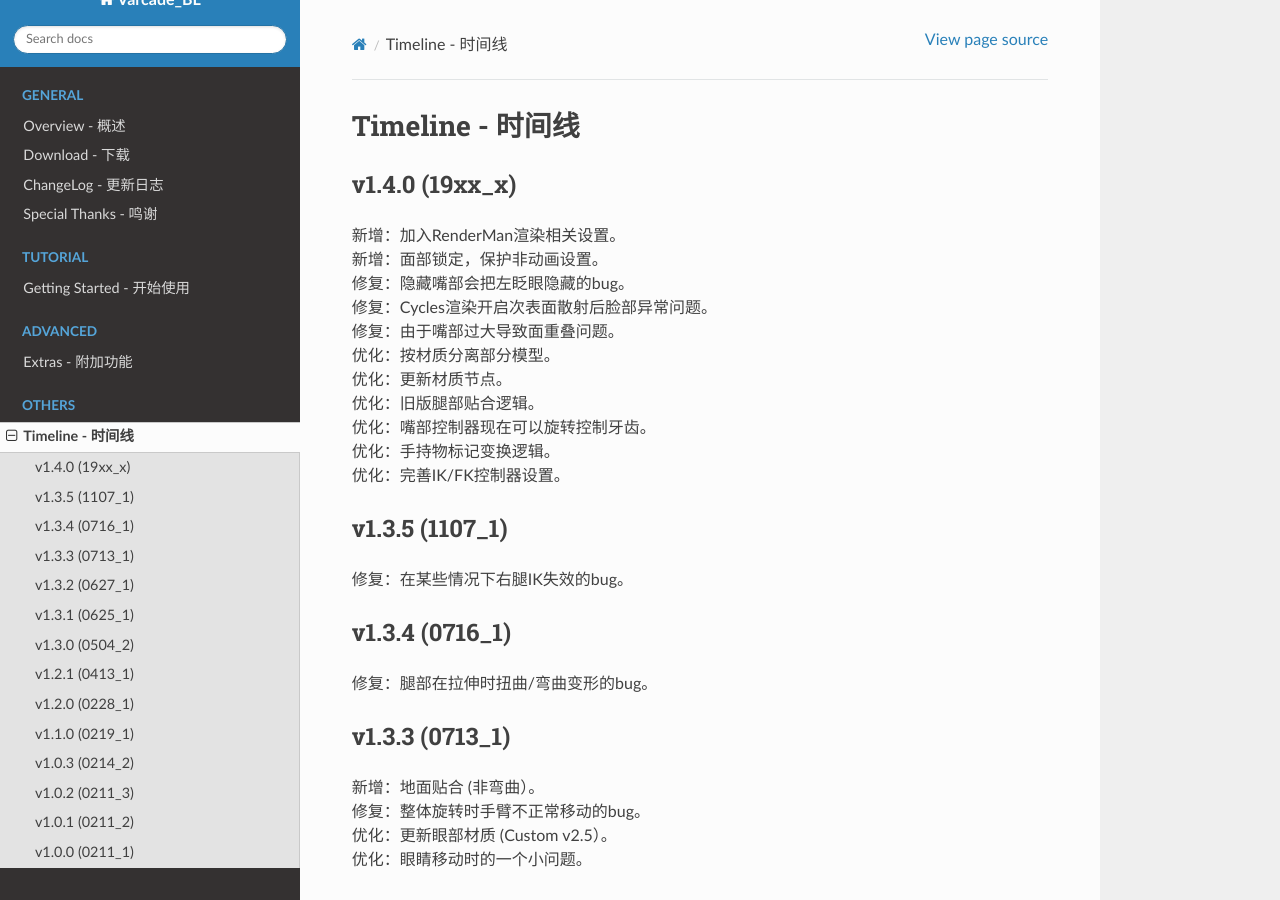
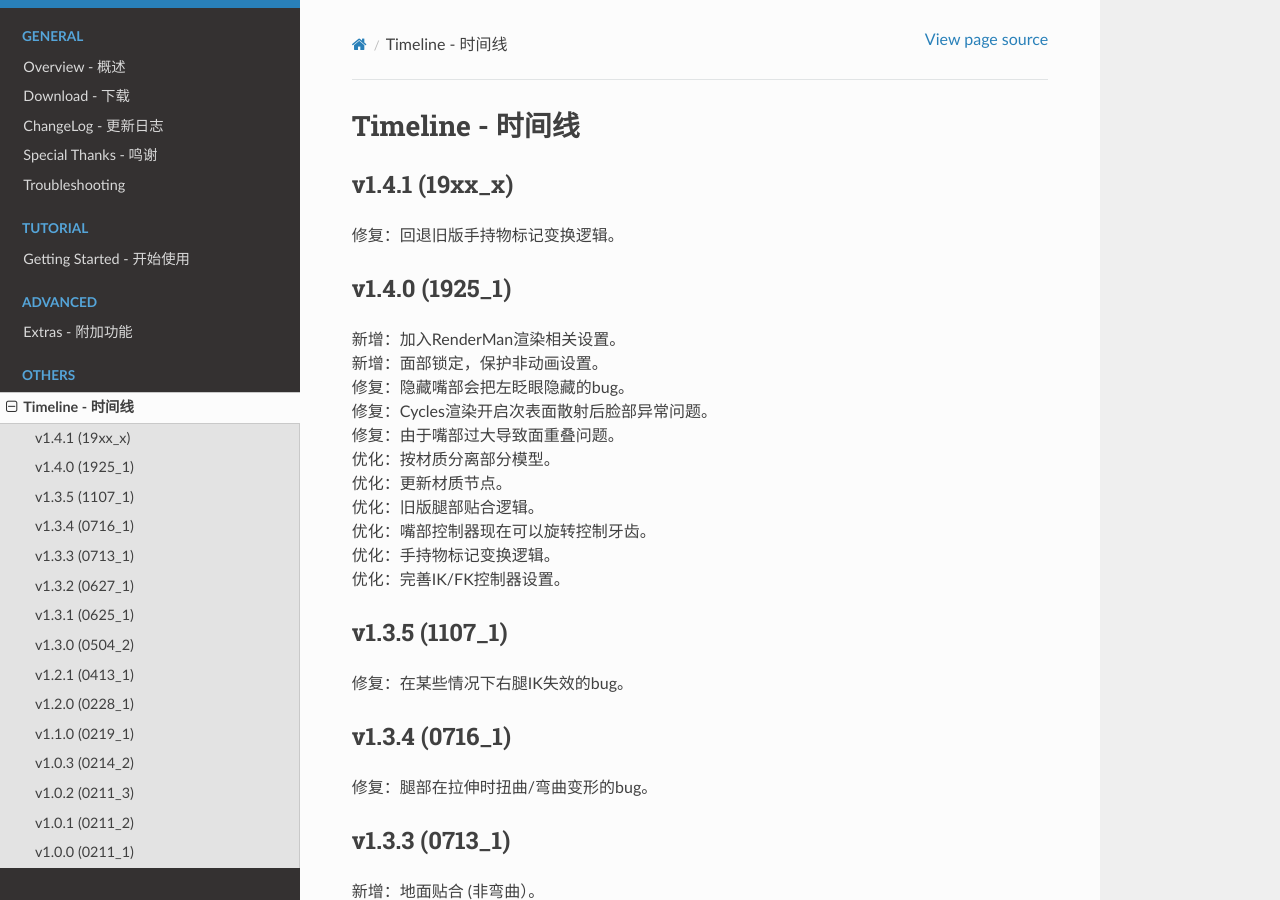
Before and after one commit to FZQ0003/Varcade_BL_Docs, a Sphinx documentation site: the page built from source/timeline.md, in a window 1280 px wide and 900 px high. Built offline with Sphinx 7.4.7 and the Read the Docs theme 2.0.0, drawn with Linux system fonts in a browser that asks for light colours; the version number could not be read and is left out.

Commit message:
2021-08-05 #1

```diff
--- a/source/index.rst
+++ b/source/index.rst
@@ -15,16 +15,17 @@ Varcade_BL - Varcade Rig for Blender
    download.md
    changelog.md
    thanks.md
+   issues.md
 
 .. toctree::
    :caption: Tutorial
-   :maxdepth: 1
+   :maxdepth: 2
 
    start.md
 
 .. toctree::
    :caption: Advanced
-   :maxdepth: 1
+   :maxdepth: 2
 
    extra.md
 
--- a/source/timeline.md
+++ b/source/timeline.md
@@ -1,6 +1,10 @@
 # Timeline - 时间线
 
-## v1.4.0 (19xx_x)
+## v1.4.1 (19xx_x)
+
+修复：回退旧版手持物标记变换逻辑。
+
+## v1.4.0 (1925_1)
 
 新增：加入RenderMan渲染相关设置。
 新增：面部锁定，保护非动画设置。
```
Also changed, not shown: source/changelog.md (+0 -1 lines), source/issues.md (added, +7 -0 lines).
